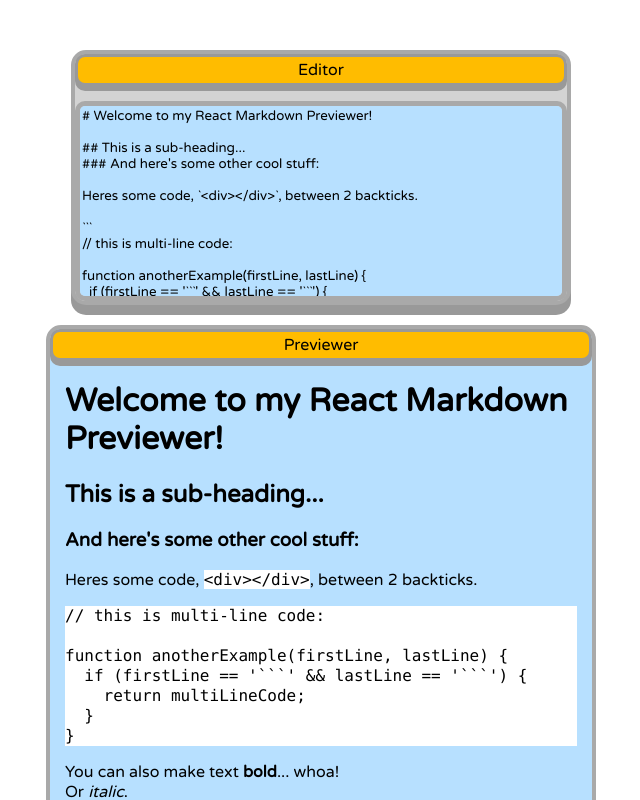
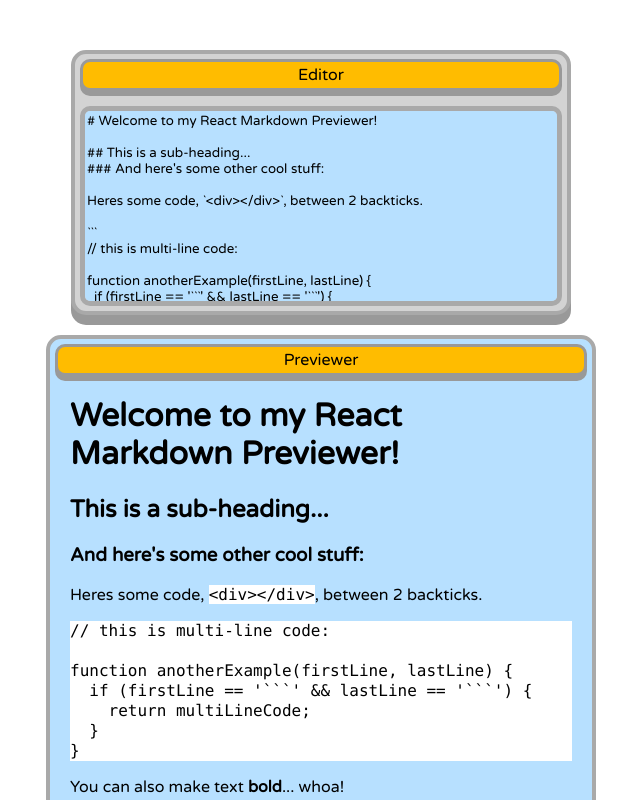
Before and after one commit to manuel12/markdown-previewer, a React (Create React App) app: page / in a window 1280 px wide. Shown: the top 800 px of the page, without its empty margins (319-959 px from the left). Built offline with nearby package versions, Linux system fonts and the light colour scheme.

Commit message:
Added padding to both containers

```diff
--- a/src/App.css
+++ b/src/App.css
@@ -14,7 +14,7 @@ body {
 .editor {
   margin: auto;
   width: 500px;
-  padding: 0;
+  padding: 5px;
   background-color: lightgrey;
   margin-bottom: 20px;
 }
@@ -53,6 +53,7 @@ textarea::-webkit-scrollbar-thumb {
   background-color: #b7e0ff;
   margin: auto;
   width: 550px;
+  padding: 5px;
 }
 
 .preview pre {
```
